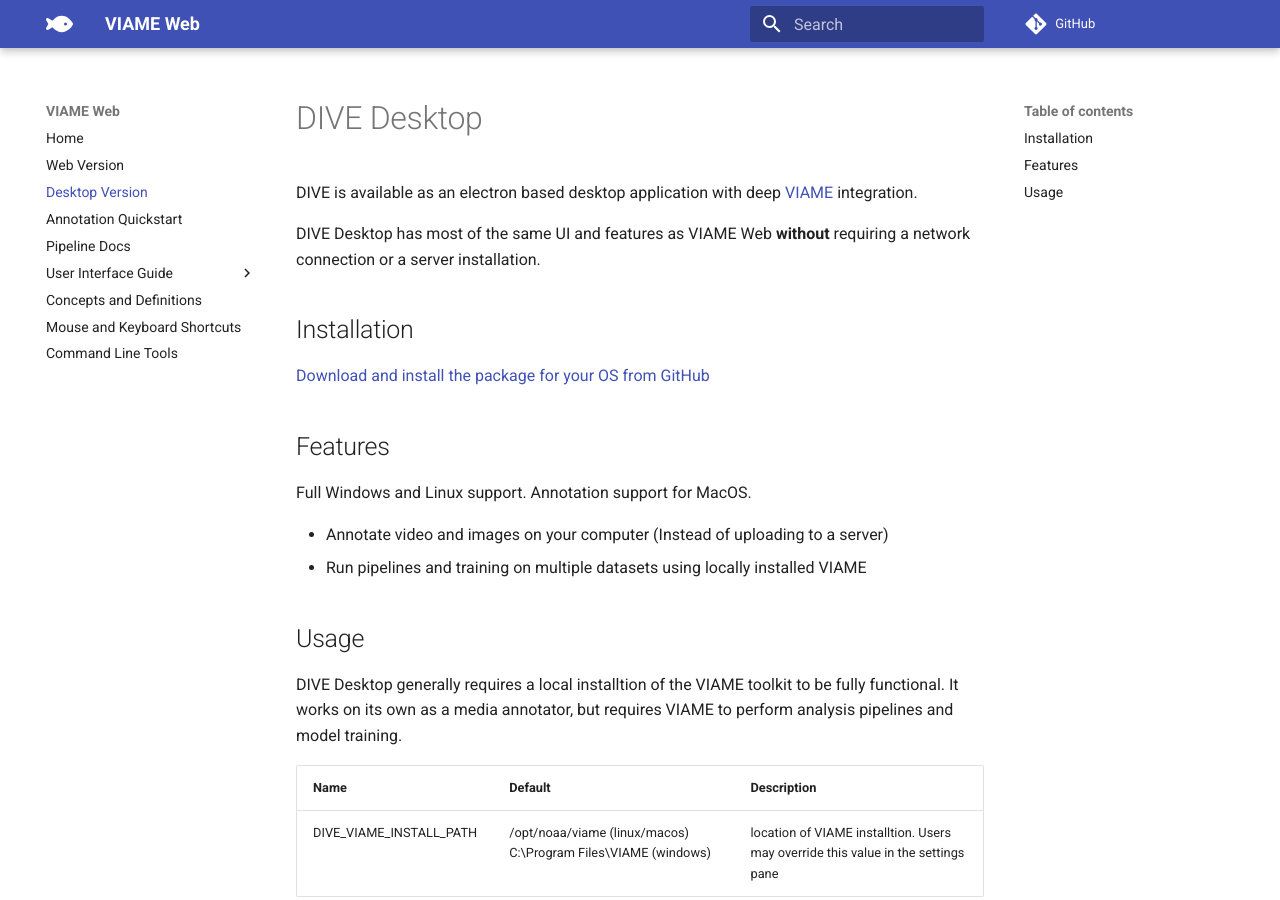
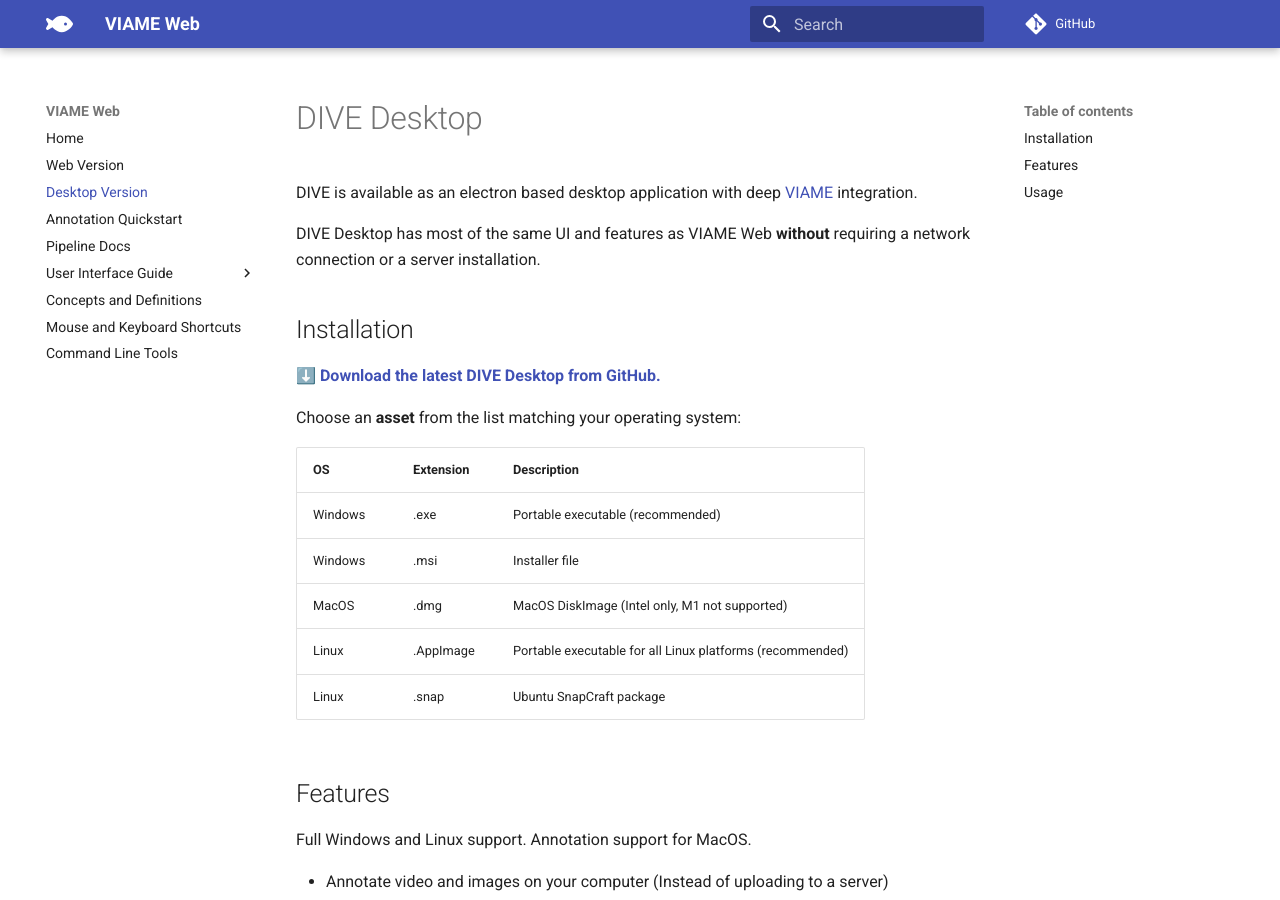
Before and after one commit to Kitware/dive, an MkDocs documentation site: the page built from docs/Dive-Desktop.md, in a window 1280 px wide and 900 px high. Built offline with MkDocs 1.6.1 and Material for MkDocs 9.7.7, drawn with Linux system fonts in a browser that asks for light colours; comment, search, counter and statistics services are not loaded.

Commit message:
Update tdocs, add to release (#566)

```diff
--- a/docs/Dive-Desktop.md
+++ b/docs/Dive-Desktop.md
@@ -6,7 +6,18 @@ DIVE Desktop has most of the same UI and features as VIAME Web **without** requi
 
 ## Installation
 
-[Download and install the package for your OS from GitHub](https://github.com/VIAME/VIAME-Web/releases)
+**[⬇️ Download the latest DIVE Desktop from GitHub.](https://github.com/VIAME/VIAME-Web/releases/latest)**
+
+Choose an **asset** from the list matching your operating system:
+
+| OS       | Extension | Description |
+| -------- | --------- | ----------- |
+| Windows  | .exe      | Portable executable (recommended) |
+| Windows  | .msi      | Installer file |
+| MacOS    | .dmg      | MacOS DiskImage (Intel only, M1 not supported) |
+| Linux    | .AppImage | Portable executable for all Linux platforms (recommended) |
+| Linux    | .snap     | Ubuntu SnapCraft package |
+
 
 ## Features
 
```
Also changed, not shown: docs/index.md (+9 -10 lines), 1 other file.
